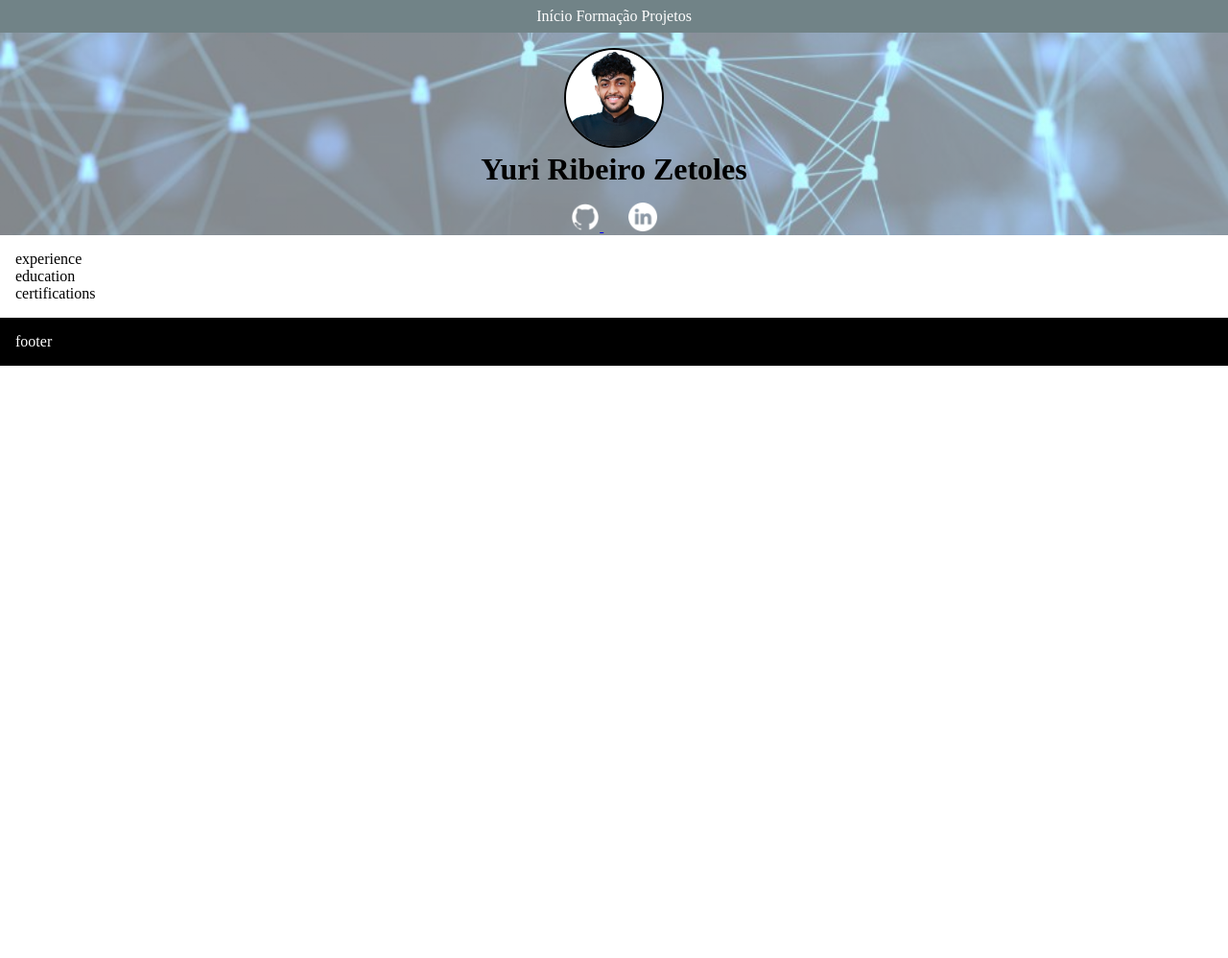
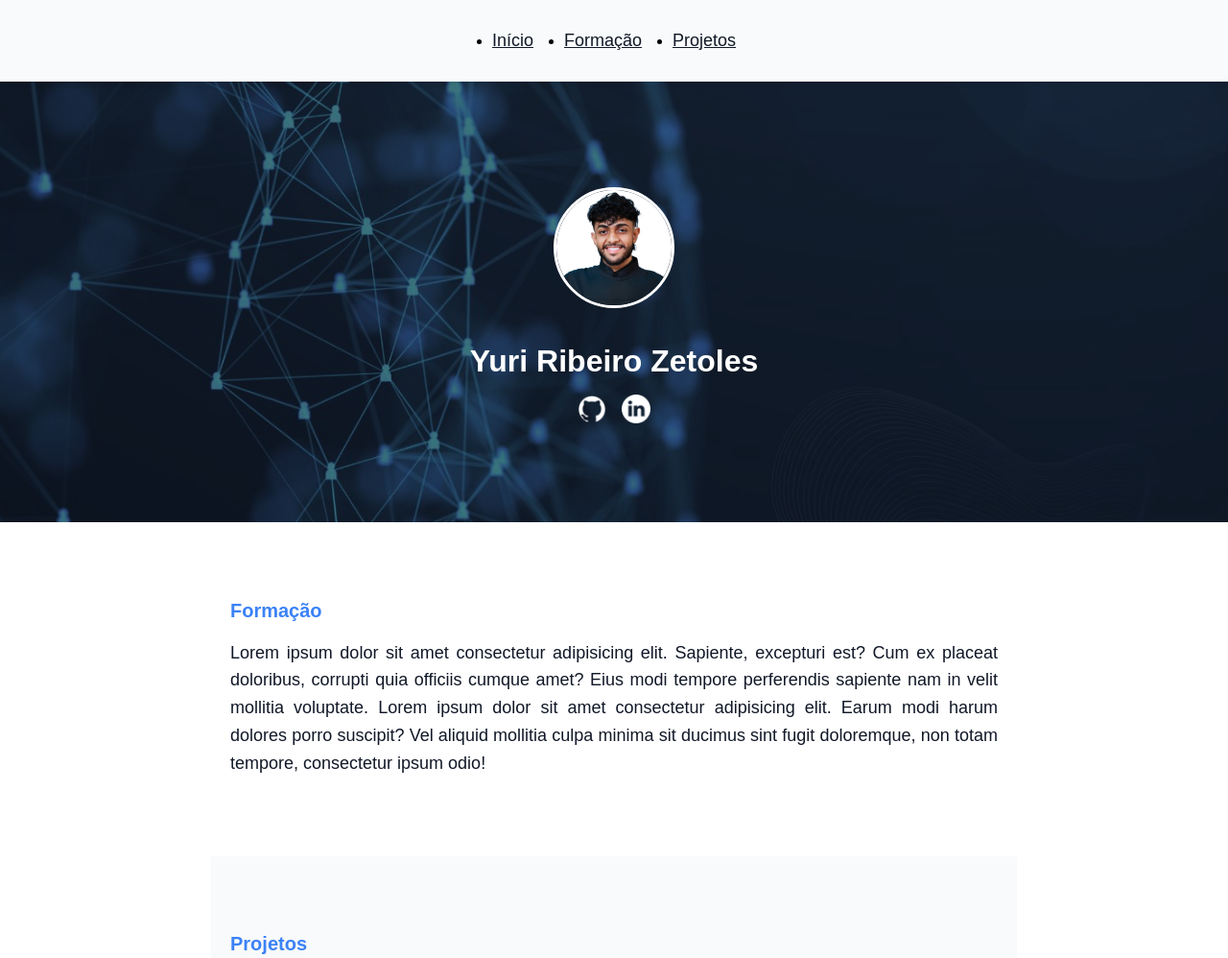
Before and after one commit to YurizinDEV/Portfolio, a plain HTML site: page index.html in a window 1280 px wide. Shown: the top 998 px of the page at 96% size. Before the commit the page ends 800 px from the top, so only its background shows below. Drawn offline with Linux system fonts and the light colour scheme; a web font is replaced by a local one.

Commit message:
Implement structural updates and optimizations across multiple modules

```diff
--- /dev/null
+++ b/assets/css/footer.css
@@ -0,0 +1,8 @@
+.footer {
+    margin: 0;
+    text-align: center;
+    padding: 2rem 1rem;
+    background: var(--text-color);
+    color: white;
+    font-size: 0.875rem;
+}
--- /dev/null
+++ b/assets/css/header.css
@@ -0,0 +1,50 @@
+.header {
+    position: relative;
+    min-height: 40vh;
+    display: flex;
+    flex-direction: column;
+    align-items: center;
+    justify-content: center;
+    text-align: center;
+    background: url("../img/background.jpg") center/cover;
+    padding: 10rem 0 4rem;
+}
+
+.header__overlay {
+    position: absolute;
+    inset: 0;
+    background: rgba(17, 24, 39, 0.6);
+    z-index: 1;
+}
+
+.header__avatar {
+    width: 120px;
+    height: 120px;
+    border-radius: 50%;
+    border: 3px solid white;
+    margin-bottom: 1rem;
+    z-index: 2;
+}
+
+.header__name {
+    font-size: var(--font-size-large);
+    color: white;
+    margin-bottom: 1rem;
+    z-index: 2;
+}
+
+.header__social {
+    display: flex;
+    gap: 1rem;
+    z-index: 2;
+}
+
+.header__social img {
+    width: 30px;
+    height: 30px;
+    transition: transform 0.2s;
+}
+
+.header__social img:hover {
+    transform: scale(1.1);
+}
--- /dev/null
+++ b/assets/css/main.css
@@ -0,0 +1,36 @@
+.main__section {
+    padding: 4rem 1.25rem;
+    max-width: 800px;
+    margin: 0 auto;
+}
+
+.main__title {
+    font-size: var(--font-size-medium);
+    color: var(--primary);
+    margin-bottom: 1rem;
+}
+
+.main__text {
+    font-size: var(--font-size-small);
+    color: var(--text-color);
+    line-height: 1.6;
+    text-align: justify;
+}
+
+.main__section--alt {
+    background: var(--background);
+}
+
+.gallery {
+    display: grid;
+    grid-template-columns: repeat(auto-fill, minmax(200px, 1fr));
+    gap: 1rem;
+    padding: 1rem;
+}
+
+.gallery__image {
+    width: 100%;
+    height: auto;
+    border-radius: 8px;
+    box-shadow: 0 4px 6px rgba(0, 0, 0, 0.1);
+}
--- /dev/null
+++ b/assets/css/nav.css
@@ -0,0 +1,25 @@
+.nav {
+    position: fixed;
+    top: 0;
+    width: 100%;
+    background: var(--background);
+    box-shadow: 0 2px 5px rgba(0, 0, 0, 0.1);
+    z-index: 1000;
+}
+
+.nav__list {
+    display: flex;
+    justify-content: center;
+    padding: 1rem;
+    gap: 2rem;
+}
+
+.nav a {
+    font-size: var(--font-size-small);
+    color: var(--text-color);
+    transition: color 0.2s;
+}
+
+.nav a:hover {
+    color: var(--primary);
+}
--- a/assets/css/style.css
+++ /dev/null
@@ -1,45 +0,0 @@
-/*CSS*/
-
-* {
-    padding: 0;
-    margin: 0;
-}
-
-.menu {
-    color: white;
-    background-color: rgb(113, 131, 135);
-    padding: 8px;
-    text-align: center;
-}
-
-header {
-    background-image:  linear-gradient(rgba(255, 255, 255, 0.5), rgba(255, 255, 255, 0.5)), url('../img/fundo.jpg');
-    background-size: cover;
-    background-attachment: fixed;
-    text-align: center;
-}
-
-.picture {
-    border-radius: 100px;
-    border: 2px solid rgb(0, 0, 0);
-}
-
-.icones a + a {
-    margin-left: 2%;
-}
-
-.info {
-    padding: 16px;
-    text-align: center;
-}
-
-main {
-    background-color: white;
-    padding: 16px;
-}
-
-footer {
-    color: white;
-    background-color: black;
-    padding: 16px;
-}
--- /dev/null
+++ b/assets/css/variables.css
@@ -0,0 +1,19 @@
+html, body {
+    margin: 0;
+    padding: 0;
+    width: 100%;
+    box-sizing: border-box;
+    font-family: var(--font-family);
+}
+
+:root {
+    --primary: #3b82f6;
+    --background: #f9fafb;
+    --text-color: #111827;
+    --overlay-color: rgba(17, 24, 39, 0.6);
+
+    --font-family: "Arial", sans-serif;
+    --font-size-large: 2rem;
+    --font-size-medium: 1.25rem;
+    --font-size-small: 1.125rem;
+}
--- a/index.html
+++ b/index.html
@@ -1,37 +1,83 @@
 <!DOCTYPE html>
-<html lang="pt-br">
+<html lang="en">
+
 <head>
-    <meta charset="UTF-8">
-    <meta name="viewport" content="width=device-width, initial-scale=1.0">
-    <title>Portfólio</title>
-    <link rel="stylesheet" href="assets/css/style.css">
-<!-- <link rel="icon" href="assets/img/favicon.png" type="image/png"> -->
+    <meta charset="UTF-8" />
+    <meta name="viewport" content="width=device-width, initial-scale=1.0" />
+    <title>Portfólio | Yuri Ribeiro Zetoles</title>
+
+    <link rel="stylesheet" href="assets/css/variables.css" />
+    <link rel="stylesheet" href="assets/css/nav.css" />
+    <link rel="stylesheet" href="assets/css/header.css" />
+    <link rel="stylesheet" href="assets/css/main.css" />
+    <link rel="stylesheet" href="assets/css/footer.css" />
+
+    <link rel="preconnect" href="https://fonts.googleapis.com">
+    <link rel="preconnect" href="https://fonts.gstatic.com" crossorigin>
+    <link href="https://fonts.googleapis.com/css2?family=Bungee+Spice&display=swap" rel="stylesheet">
 </head>
+
 <body>
-    <header>
-        <nav class="menu">Início Formação Projetos</nav>
-        <div class="info">
-            <img src="assets/img/yuri.jpg" alt="Yuri Ribeiro Zetoles" width="100px" height="100px" class="picture">
-            <h1>Yuri Ribeiro Zetoles</h1>
+    <nav class="nav">
+        <ul class="nav__list">
+            <li><a href="#inicio">Início</a></li>
+            <li><a href="#formacao">Formação</a></li>
+            <li><a href="#projetos">Projetos</a></li>
+        </ul>
+    </nav>
+
+    <header id="inicio" class="header">
+        <div class="header__overlay"></div>
+        <img src="assets/img/yuri.jpg" alt="Yuri Ribeiro Zetoles" class="header__avatar" />
+        <h1 class="header__name">Yuri Ribeiro Zetoles</h1>
+        <div class="header__social">
+            <a href="https://github.com/YurizinDEV" target="_blank" aria-label="GitHub">
+                <img src="assets/img/github.PNG" alt="GitHub" />
+            </a>
+            <a href="https://www.linkedin.com/in/yuri-ribeiro-zetoles-270261308/" target="_blank" aria-label="LinkedIn">
+                <img src="assets/img/linkedin.PNG" alt="LinkedIn" />
+            </a>
         </div>
-        <div class="icones">
-    <a href="https://github.com/YurizinDEV" target="_blank">
-        <img src="assets/img/github.PNG" alt="github"  width="30px" height="30px" >
-    </a>
-    <a href="https://www.linkedin.com/in/yuri-ribeiro-zetoles-270261308/" target="_blank">
-        <img src="assets/img/linkedin.PNG" alt="linkedin"  width="30px" height="30px" >
-    </a>
-        </div>
-    </div>
+    </header>
 
-    </header>
+    <!-- Conteúdo principal -->
     <main>
-        <div class="experience">experience</div>
-        <div class="education">education</div>
-        <div class="certifications">certifications</div>
+        <section id="formacao" class="main__section">
+            <h2 class="main__title">Formação</h2>
+            <p class="main__text">
+                Lorem ipsum dolor sit amet consectetur adipisicing elit. Sapiente, excepturi est? Cum ex placeat
+                doloribus, corrupti quia officiis cumque amet? Eius modi tempore perferendis sapiente nam in velit
+                mollitia voluptate.
+                Lorem ipsum dolor sit amet consectetur adipisicing elit. Earum modi harum dolores porro suscipit? Vel
+                aliquid mollitia culpa minima sit ducimus sint fugit doloremque, non totam tempore, consectetur ipsum
+                odio!
+            </p>
+        </section>
+
+        <section id="projetos" class="main__section main__section--alt">
+            <h2 class="main__title">Projetos</h2>
+            <p class="main__text">
+                Lorem ipsum dolor, sit amet consectetur adipisicing elit. Libero esse, odio est ipsam quibusdam animi corrupti atque perspiciatis reprehenderit minus quidem hic, placeat provident exercitationem blanditiis harum recusandae? Similique, totam!
+                Lorem, ipsum dolor sit amet consectetur adipisicing elit. Nobis, sapiente, sequi odit tempora eius, placeat perspiciatis maxime reiciendis omnis similique non ab atque velit facilis. Atque incidunt eos aspernatur ratione.
+            </p>
+        </section>
+
+        <section id="galeria" class="main__section">
+            <h2 class="main__title">Galeria de Fotos</h2>
+            <div class="gallery">
+                <img src="assets/img/prjt_visita.png" alt="Descrição da foto 1" class="gallery__image" />
+                <img src="assets/img/prjt_musica.png" alt="Descrição da foto 2" class="gallery__image" />
+                <img src="assets/img/prjt_clinica.png" alt="Descrição da foto 3" class="gallery__image" />
+                <img src="assets/img/prjt_visita.png" alt="Descrição da foto 4" class="gallery__image" />
+            </div>
+        </section>
+
     </main>
-    <footer>
-        footer
+
+    <footer class="footer">
+        <p>© 2025 Yuri Ribeiro Zetoles — Todos os direitos reservados</p>
     </footer>
+
 </body>
+
 </html>
```
Also changed, not shown: assets/img/background.jpg (renamed from assets/img/fundo.jpg), assets/img/prjt_clinica.png (added), assets/img/prjt_musica.png (added), assets/img/prjt_visita.png (added), assets/img/prjt_visita1.PNG (added).
